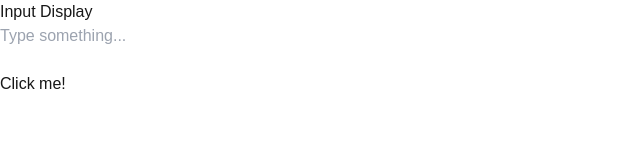
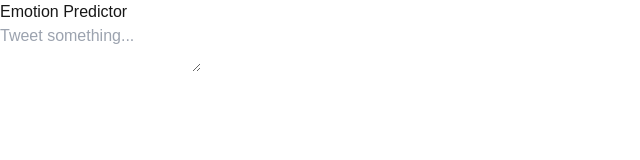
Before and after one commit to LuisParedes1/aprendizaje-automatico, a Next.js app in the folder frontend/: page / in a window 1280 px wide. Shown: the top 160 px of the page, without its empty margins (0-640 px from the left). Built offline with nearby package versions, Linux system fonts and the light colour scheme.

Commit message:
redesign

```diff
--- a/frontend/src/pages/components/postCard.tsx
+++ b/frontend/src/pages/components/postCard.tsx
@@ -6,32 +6,60 @@ export const PostCard = ({
   handleOnClick,
 }: {
   post: string;
-  handleInputChange: (event: React.ChangeEvent<HTMLInputElement>) => void;
+  handleInputChange: (event: React.ChangeEvent<HTMLTextAreaElement>) => void;
   handleOnClick: () => void;
 }) => {
   return (
-    <div>
-      <h2 className="text-2xl font-bold mb-4 text-black">Input Display</h2>
-      <input
-        type="text"
-        placeholder="Type something..."
+    <div
+      id="tweet_card_container"
+      className="bg-white border border-slate-200 grid grid-cols-6 gap-2 rounded-xl p-2 text-sm"
+    >
+      <h1
+        id="emotion_predictor_title"
+        className="text-center text-slate-0 text-xl font-bold col-span-6"
+      >
+        Emotion Predictor
+      </h1>
+      <textarea
+        id="tweet_input"
+        placeholder="Tweet something..."
+        className="bg-slate-100 text-slate-600 h-28 placeholder:text-slate-600 placeholder:opacity-50 border border-slate-200 col-span-6 resize-none outline-none rounded-lg p-2 duration-300 focus:border-slate-600"
         value={post}
         onChange={handleInputChange}
-        onKeyPress={(event) => {
-          if (event.key === "Enter") {
-            handleOnClick();
-          }
-        }}
-        className="w-80 h-15 p-2 bg-white text-black border border-gray-300 placeholder-gray-500 resize-none"
+        // onKeyPress={(event) => {
+        //   if (event.key === "Enter") {
+        //     handleOnClick();
+        //   }
+        // }}
       />
-      <br />
-      <br />
+
+      <span className="col-span-2"></span>
 
       <button
+        id="send_tweet_button"
         onClick={handleOnClick}
-        className="px-4 py-2 bg-blue-500 text-white rounded-md"
+        className="bg-slate-100 stroke-slate-600 border border-slate-200 col-span-2 flex justify-center rounded-lg p-2 duration-300 hover:border-slate-600 hover:text-white focus:stroke-blue-200 focus:bg-blue-400"
       >
-        Click me!
+        <svg
+          fill="none"
+          viewBox="0 0 24 24"
+          height="30px"
+          width="30px"
+          xmlns="http://www.w3.org/2000/svg"
+        >
+          <path
+            stroke-linejoin="round"
+            stroke-linecap="round"
+            stroke-width="1.5"
+            d="M7.39999 6.32003L15.89 3.49003C19.7 2.22003 21.77 4.30003 20.51 8.11003L17.68 16.6C15.78 22.31 12.66 22.31 10.76 16.6L9.91999 14.08L7.39999 13.24C1.68999 11.34 1.68999 8.23003 7.39999 6.32003Z"
+          ></path>
+          <path
+            stroke-linejoin="round"
+            stroke-linecap="round"
+            stroke-width="1.5"
+            d="M10.11 13.6501L13.69 10.0601"
+          ></path>
+        </svg>
       </button>
     </div>
   );
--- a/frontend/src/pages/index.tsx
+++ b/frontend/src/pages/index.tsx
@@ -15,20 +15,50 @@ export default function Home() {
     }
   }, [inputValue]);
 
-  const handleInputChange = (event: React.ChangeEvent<HTMLInputElement>) => {
+  const handleInputChange = (event: React.ChangeEvent<HTMLTextAreaElement>) => {
     setInputValue(event.target.value);
   };
 
   const handleOnClick = async () => {
-    console.log("Fetching Emotion");
+    if (!inputValue) {
+      return;
+    }
     const data = await fetch(BASE_ENDPOINT + "/predict?tweet=" + inputValue);
     const response = await data.json();
     setEmotion(response.emotion);
   };
 
+  const get_emotion_message = (emotion: string) => {
+    var emoji = "";
+    switch (emotion) {
+      case "anger":
+        emoji = "😠";
+        break;
+      case "fear":
+        emoji = "😨";
+        break;
+      case "joy":
+        emoji = "😄";
+        break;
+      case "sadness":
+        emoji = "😢";
+        break;
+      case "surprise":
+        emoji = "😲";
+        break;
+      case "love":
+        emoji = "😍";
+        break;
+      default:
+        return "I don't know what you're feeling 🤔";
+    }
+
+    return emotion + emoji;
+  };
+
   return (
     <div className="max-w-md mx-auto mt-10 p-6 bg-white rounded-lg shadow-md">
-      <div>
+      <div id="post_container">
         <PostCard
           post={inputValue}
           handleInputChange={handleInputChange}
@@ -37,11 +67,10 @@ export default function Home() {
       </div>
 
       {emotion && (
-        <div>
-          <p className="text-lg font-semibold text-black mt-4">
-            You are feeling:
+        <div id="emotion_container" className="text-center  mt-4">
+          <p className="text-black text-xl font-semi-bold">
+            You are feeling: {get_emotion_message(emotion)}
           </p>
-          <p className="text-2xl mt-2 text-black">{emotion}</p>
         </div>
       )}
     </div>
```
